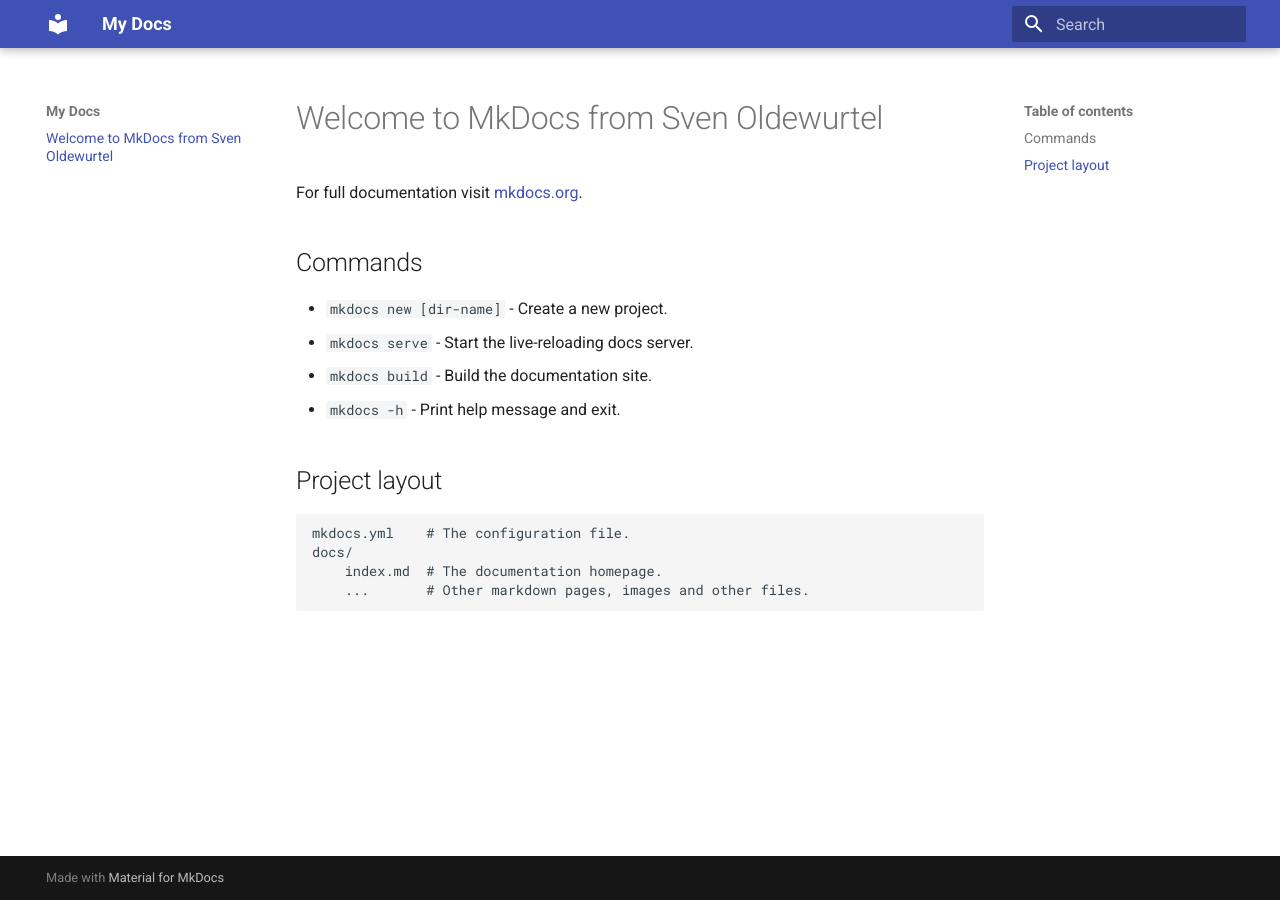
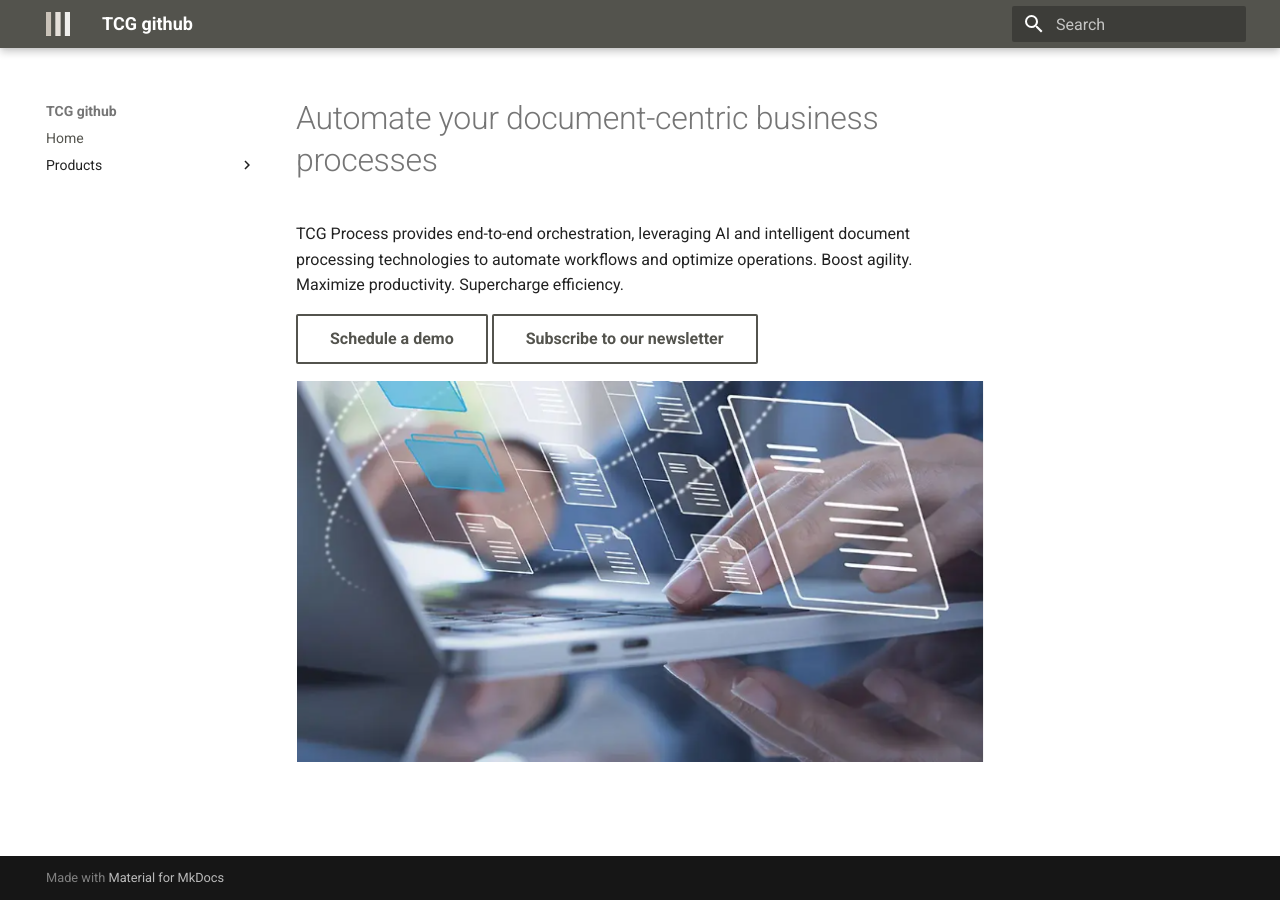
Before and after one commit to soldew/mkdocs, an MkDocs documentation site: the page built from docs/index.md, in a window 1280 px wide. Built offline with MkDocs 1.6.1 and Material for MkDocs 9.7.7, drawn with Linux system fonts in a browser that asks for light colours.

Commit message:
All changes to present

```diff
--- a/docs/index.md
+++ b/docs/index.md
@@ -1,17 +1,9 @@
-# Welcome to MkDocs from Sven Oldewurtel
+# Automate your document-centric business processes
 
-For full documentation visit [mkdocs.org](https://www.mkdocs.org).
+TCG Process provides end-to-end orchestration, leveraging AI and intelligent document processing technologies to automate workflows and optimize operations.
+Boost agility. Maximize productivity. Supercharge efficiency.
 
-## Commands
+[Schedule a demo](#){ .md-button }
+[Subscribe to our newsletter](#){ .md-button }
 
-* `mkdocs new [dir-name]` - Create a new project.
-* `mkdocs serve` - Start the live-reloading docs server.
-* `mkdocs build` - Build the documentation site.
-* `mkdocs -h` - Print help message and exit.
-
-## Project layout
-
-    mkdocs.yml    # The configuration file.
-    docs/
-        index.md  # The documentation homepage.
-        ...       # Other markdown pages, images and other files.
+![Image title](assets/image1.png){ align=left }
--- /dev/null
+++ b/docs/stylesheets/styles.css
@@ -0,0 +1,82 @@
+:root {
+  --md-primary-fg-color:        #53534D;
+  --md-primary-fg-color--light: #ECB7B7;
+  --md-primary-fg-color--dark:  #90030C;
+  --md-accent-fg-color: steelblue;
+  --md-admonition-icon--dps-example: url(hexagon-multiple-outline.svg);
+  --md-admonition-icon--dps-tip: url(light-bulb-24.svg);
+  --md-admonition-icon--dps-note: url(alert-circle-outline.svg);
+  --md-admonition-icon--dps-option: url(list-box-outline.svg);
+}
+
+/* Admonition style for examples */
+.md-typeset .admonition.dps-example,
+.md-typeset details.dps-example {
+  border-color: Gainsboro;
+}
+.md-typeset .dps-example > .admonition-title,
+.md-typeset .dps-example > summary {
+  background-color: SteelBlue; /* PowderBlue; */
+  color:white;
+  border-bottom: 1px solid Gainsboro;
+}
+.md-typeset .dps-example > .admonition-title::before,
+.md-typeset .dps-example > summary::before {
+  background-color: white;
+  -webkit-mask-image: var(--md-admonition-icon--dps-example);
+          mask-image: var(--md-admonition-icon--dps-example);
+}
+
+/* Admonition style for tips */
+.md-typeset .admonition.dps-tip,
+.md-typeset details.dps-tip {
+  border-color: Gainsboro;
+}
+.md-typeset .dps-tip > .admonition-title,
+.md-typeset .dps-tip > summary {
+  background-color: GhostWhite;
+  color:black;
+  border-bottom: 1px solid Gainsboro;
+}
+.md-typeset .dps-tip > .admonition-title::before,
+.md-typeset .dps-tip > summary::before {
+  background-color: black;
+  -webkit-mask-image: var(--md-admonition-icon--dps-tip);
+          mask-image: var(--md-admonition-icon--dps-tip);
+}
+
+/* Admonition style for options */
+.md-typeset .admonition.dps-option,
+.md-typeset details.dps-option {
+  border-color: Gainsboro;
+}
+.md-typeset .dps-option > .admonition-title,
+.md-typeset .dps-option > summary {
+  background-color: white;
+  color:black;
+  border-bottom: 1px solid Gainsboro;
+}
+.md-typeset .dps-option > .admonition-title::before,
+.md-typeset .dps-option > summary::before {
+  background-color: black;
+  -webkit-mask-image: var(--md-admonition-icon--dps-option);
+          mask-image: var(--md-admonition-icon--dps-option);
+}
+
+/* Admonition style for notes */
+.md-typeset .admonition.dps-note,
+.md-typeset details.dps-note {
+  border-color: Gainsboro;
+}
+.md-typeset .dps-note > .admonition-title,
+.md-typeset .dps-note > summary {
+  background-color: Linen;
+  color:black;
+  border-bottom: 1px solid Gainsboro;
+}
+.md-typeset .dps-note > .admonition-title::before,
+.md-typeset .dps-note > summary::before {
+  background-color: black;
+  -webkit-mask-image: var(--md-admonition-icon--dps-note);
+          mask-image: var(--md-admonition-icon--dps-note);
+}
--- a/mkdocs.yml
+++ b/mkdocs.yml
@@ -1,5 +1,45 @@
-site_name: My Docs
+site_name: TCG github
 site_url: https://sitename.example
 
+nav:
+  - Home: index.md
+  - Products:
+    - DocProStar:
+        - Home: DocProStar.md
+        - SDK: newActivity.md
+
 theme:
-  material
+  name: material
+  favicon: assets/favicon.png
+  logo: assets/favicon.png
+  font:
+    text: Roboto
+  palette:
+    primary: custom
+    accent: custom
+  icon:
+    admonition:
+       quote: material/test-tube
+  features:
+    - content.code.copy
+    - content.code.annotate
+
+extra_css:
+  - stylesheets/styles.css
+
+plugins:
+  - search:
+      enabled: true
+
+markdown_extensions:
+  - attr_list
+  - pymdownx.emoji:
+      emoji_index: !!python/name:material.extensions.emoji.twemoji
+      emoji_generator: !!python/name:material.extensions.emoji.to_svg
+  - pymdownx.inlinehilite
+  - pymdownx.snippets
+  - pymdownx.superfences
+  - pymdownx.tabbed:
+      alternate_style: true
+  - admonition
+  - pymdownx.details
```
Also changed, not shown: docs/DocProStar.md (added, +5 -0 lines), docs/newActivity.md (added, +36 -0 lines), docs/assets/favicon.png (added), docs/assets/image1.png (added), docs/assets/image2.png (added), docs/stylesheets/alert-circle-outline.svg (added), docs/stylesheets/hexagon-multiple-outline.svg (added), docs/stylesheets/light-bulb-24.svg (added), docs/stylesheets/list-box-outline.svg (added).
